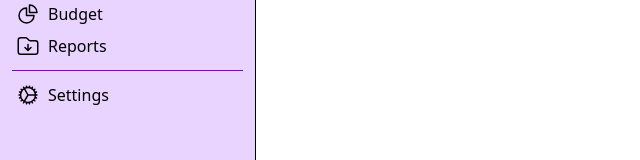
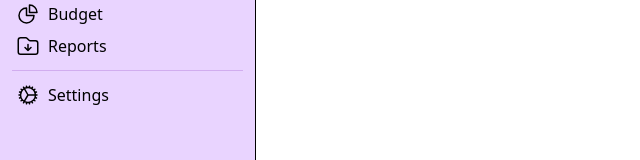
Before and after one commit to RobomrFox/Expense-Tracker-, a React (Vite) app: page / in a window 1280 px wide. Shown: the part 217-377 px from the top of the page, without its empty margins (0-640 px from the left). Built offline with nearby package versions, Linux system fonts and the light colour scheme.

Commit message:
Rotating Toggle Bar

```diff
--- a/src/components/Sidebar.jsx
+++ b/src/components/Sidebar.jsx
@@ -20,8 +20,11 @@ const Sidebar = function () {
                         <span>Tracks</span>
                     </div>
 
-                    <button className={` ${isCollapsed ? "" : "ml-auto"} hover:bg-purple-500/10 rounded cursor-pointer`} onClick={() => setIsCollapsed(prevState => !prevState)}>
-                        <svg width="40" clipRule="evenodd" fillRule="evenodd" strokeLinejoin="round" stroke-miterlimit="2" viewBox="0 0 24 24" xmlns="http://www.w3.org/2000/svg"><path d="m4 3c-.478 0-1 .379-1 1v16c0 .62.519 1 1 1h16c.621 0 1-.52 1-1v-16c0-.478-.379-1-1-1zm15.5 1.5v15h-4v-15zm-15 15v-15h9.5v15zm6.342-3.679c.137.124.299.179.458.179.358 0 .7-.284.7-.705v-6.59c0-.422-.342-.705-.7-.705-.159 0-.321.055-.458.178-1.089.982-2.684 2.417-3.576 3.22-.17.153-.266.371-.266.601 0 .229.096.448.265.601.893.803 2.487 2.239 3.577 3.221zm-.342-5.317v2.991l-1.66-1.496z" fillRule="nonzero" /></svg>
+                    <button className={` ${isCollapsed ? "" : "ml-auto"} hover:bg-purple-500/10 rounded cursor-pointer`} onClick={() => {
+                        setIsCollapsed(prevState => !prevState);
+
+                        }}>
+                        <svg className={`${isCollapsed ? "rotate-180" : " " } transition-transform duration-200`}  width="40" clipRule="evenodd" fillRule="evenodd" strokeLinejoin="round" stroke-miterlimit="2" viewBox="0 0 24 24" xmlns="http://www.w3.org/2000/svg"><path d="m4 3c-.478 0-1 .379-1 1v16c0 .62.519 1 1 1h16c.621 0 1-.52 1-1v-16c0-.478-.379-1-1-1zm15.5 1.5v15h-4v-15zm-15 15v-15h9.5v15zm6.342-3.679c.137.124.299.179.458.179.358 0 .7-.284.7-.705v-6.59c0-.422-.342-.705-.7-.705-.159 0-.321.055-.458.178-1.089.982-2.684 2.417-3.576 3.22-.17.153-.266.371-.266.601 0 .229.096.448.265.601.893.803 2.487 2.239 3.577 3.221zm-.342-5.317v2.991l-1.66-1.496z" fillRule="nonzero" /></svg>
                     </button>
                 </div>
 
@@ -60,7 +63,7 @@ const Sidebar = function () {
                         {!isCollapsed && <span>Reports</span>}
                     </div>
 
-                    <hr className="my-2 border-purple-800" />
+                    <hr className="my-2 border-purple-800/20" />
 
                     <div className={`flex items-center ${isCollapsed ? "justify-center" : "justify-start"} gap-2 hover:bg-purple-500/10 rounded p-1 cursor-pointer`}>
                         <svg xmlns="http://www.w3.org/2000/svg" fill="none" viewBox="0 0 24 24" strokeWidth={1.5} stroke="currentColor" className="size-6">
```
Also changed, not shown: src/pages/home.jsx (added).
